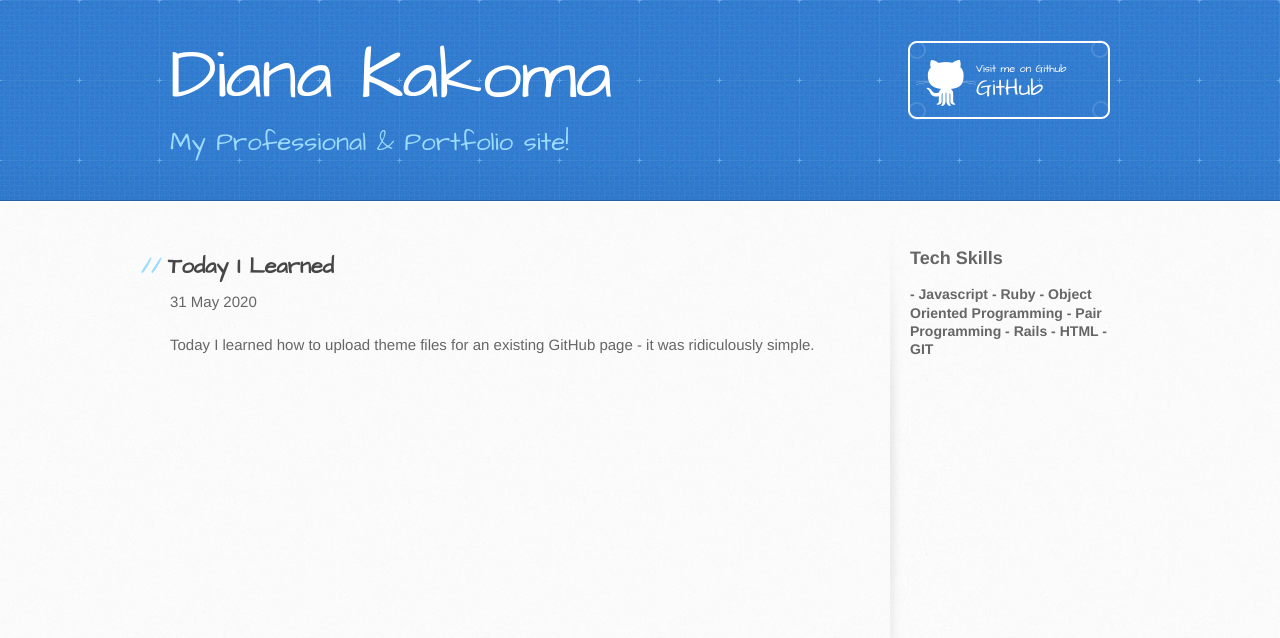
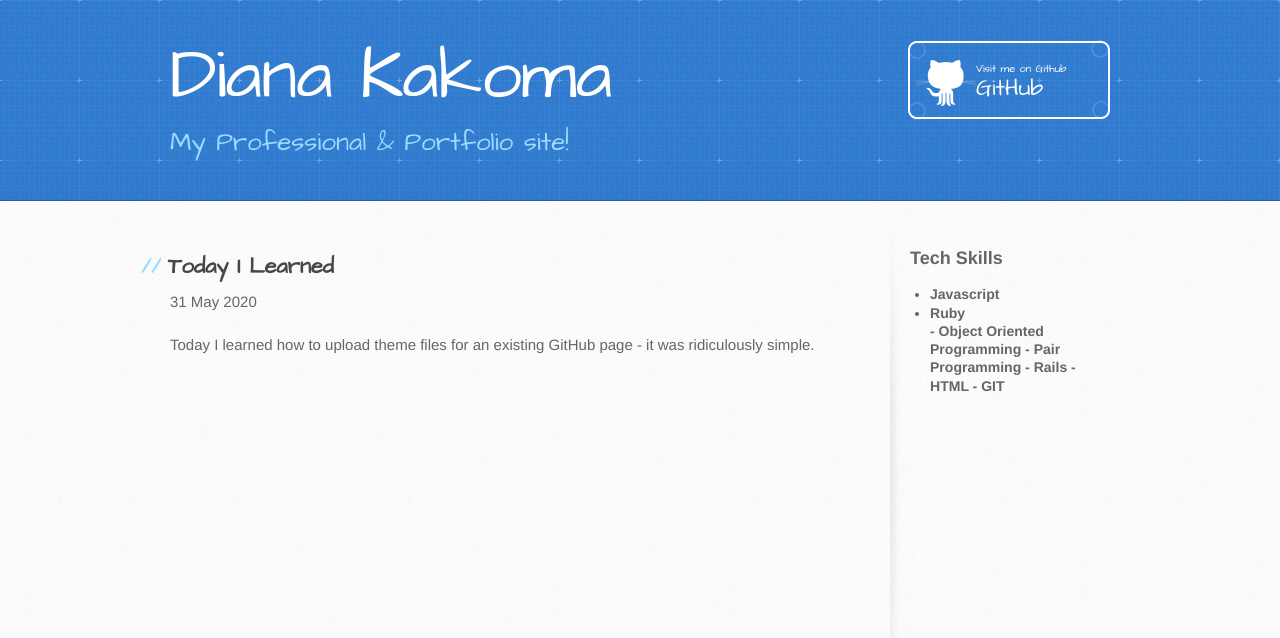
Before and after one commit to dianakakoma/dianakakoma.github.io, a Jekyll site: the page built from _posts/2020-05-31-Today-I-Learned.md, in a window 1280 px wide. Shown: the top 638 px of the page. Built offline with Jekyll 4.4.1, drawn with Linux system fonts in a browser that asks for light colours; our own code applies the rules of GitHub Pages for plain Markdown files.

Commit message:
Update default.html

```diff
--- a/_layouts/default.html
+++ b/_layouts/default.html
@@ -46,13 +46,15 @@
           -->
           <h2>Tech Skills</h2>
           <h3>
-          - Javascript
-          - Ruby
+          <ul>
+            <li>Javascript </li>
+            <li>Ruby</li>
           - Object Oriented Programming
           - Pair Programming
           - Rails
           - HTML
           - GIT
+            </ul>
           </h3>
 
 
```
